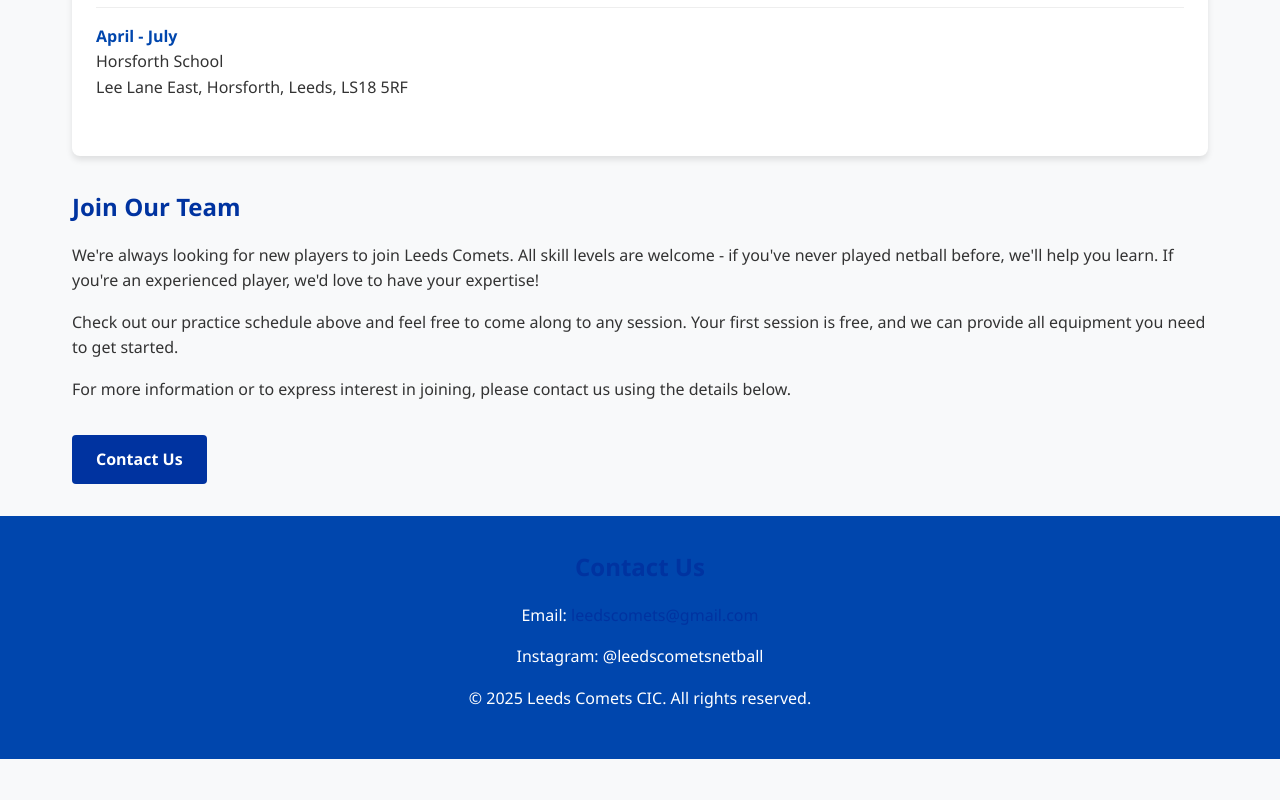
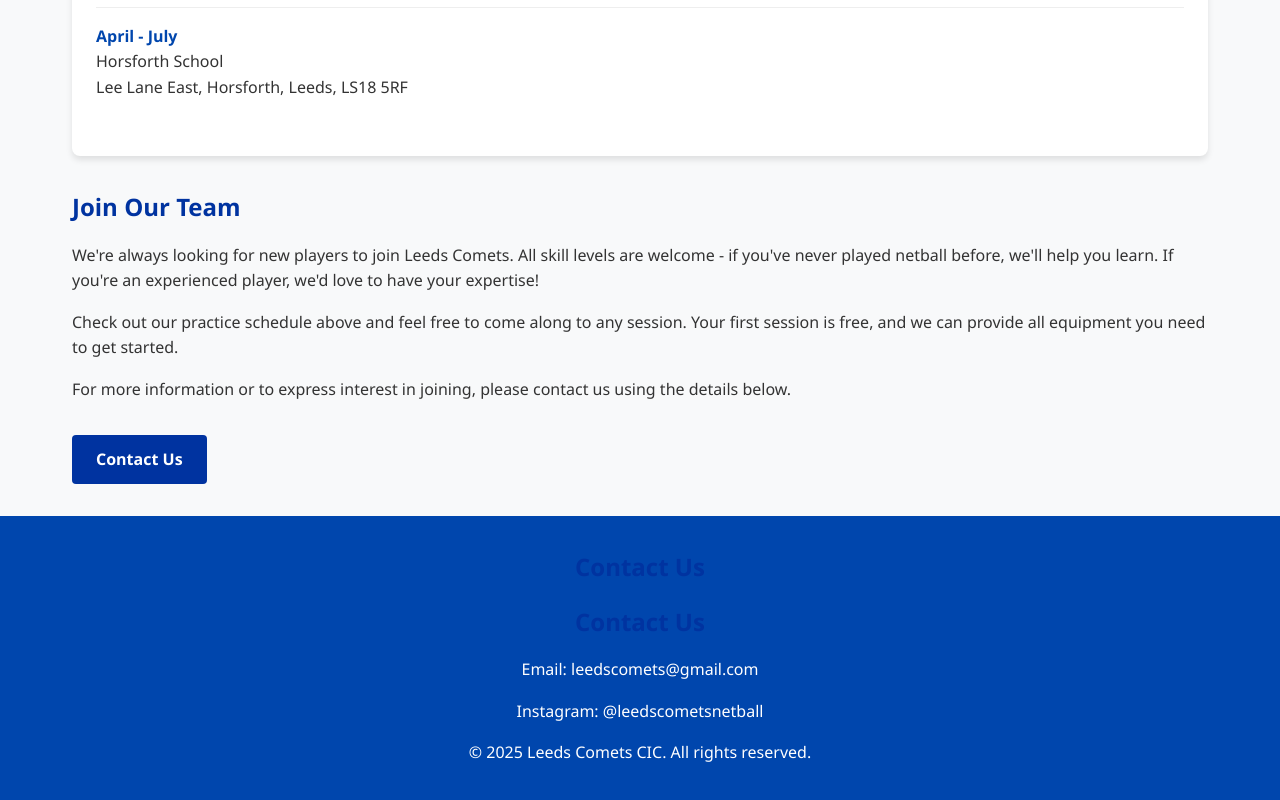
Before and after one commit to spike1478/leedscomets, a plain HTML site: page index.html in a window 1280 px wide. Shown: the part 2325-3125 px from the top of the page. Before the commit the page ends 3084 px from the top, so only its background shows below. Drawn offline with Linux system fonts and the light colour scheme.

Commit message:
removed mailto link from the wrong place

```diff
--- a/index.html
+++ b/index.html
@@ -362,8 +362,9 @@
 
     <footer id="contact">
         <h2>Contact Us</h2>
-    <p>Email: <a href="mailto:leedscomets@gmail.com">leedscomets@gmail.com</a></p>
-    <p>Instagram: @leedscometsnetball</p>
+        <h2>Contact Us</h2>
+        <p>Email: leedscomets@gmail.com</p>
+        <p>Instagram: @leedscometsnetball</p>
 
 
         </div>
```
